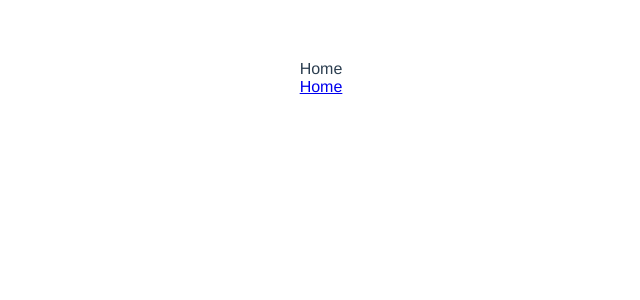
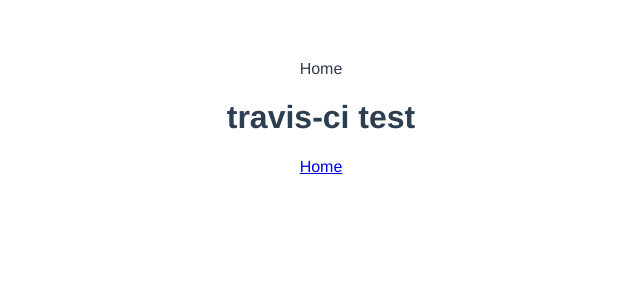
Before and after one commit to ModeYapu/vue3-vite-template, a Vue app: page / in a window 1280 px wide. Shown: the top 300 px of the page, without its empty margins (319-959 px from the left). Built offline with nearby package versions, Linux system fonts and the light colour scheme.

Commit message:
feat(components                     (组件相关)): test ci

```diff
--- a/src/views/Home.vue
+++ b/src/views/Home.vue
@@ -1,5 +1,6 @@
 <template>
 	<div class="title">Home</div>
+  <h1>travis-ci test</h1>
 	<router-link to="/about">Home</router-link>
 </template>
 
```
